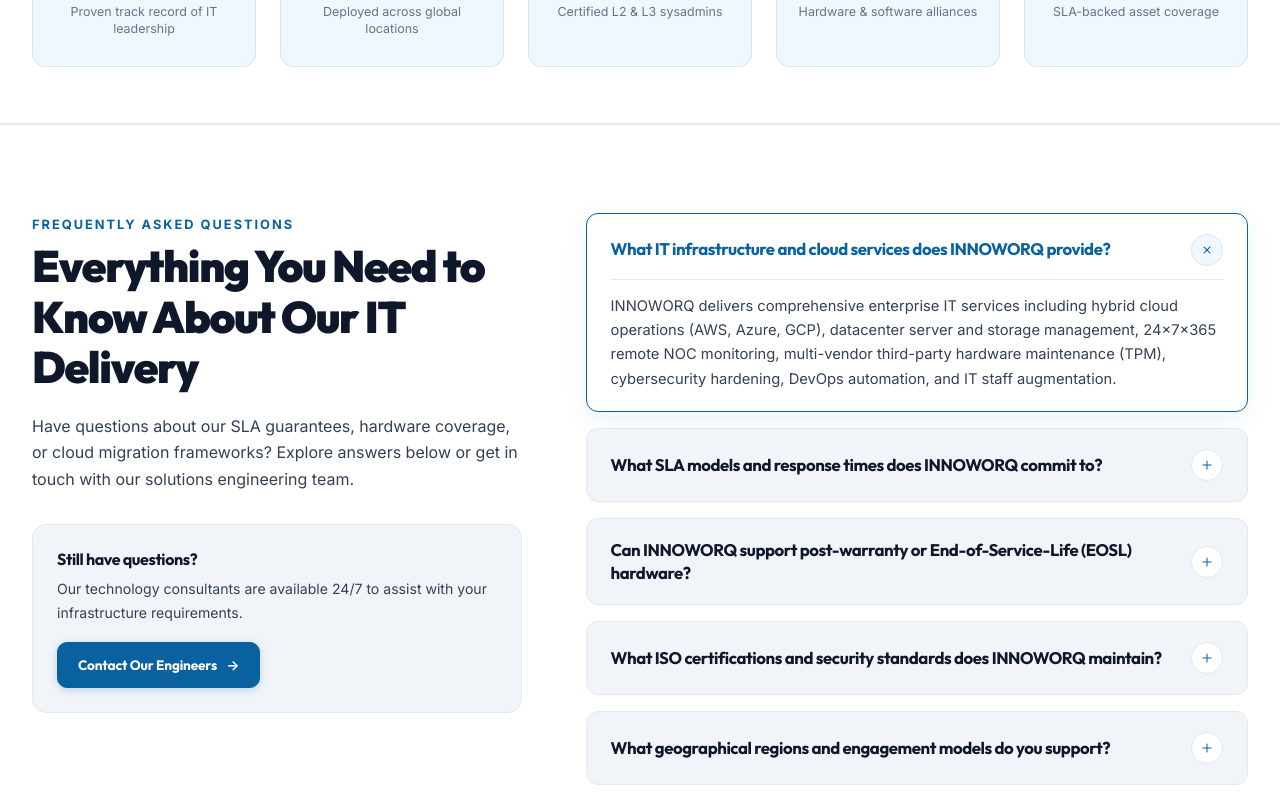
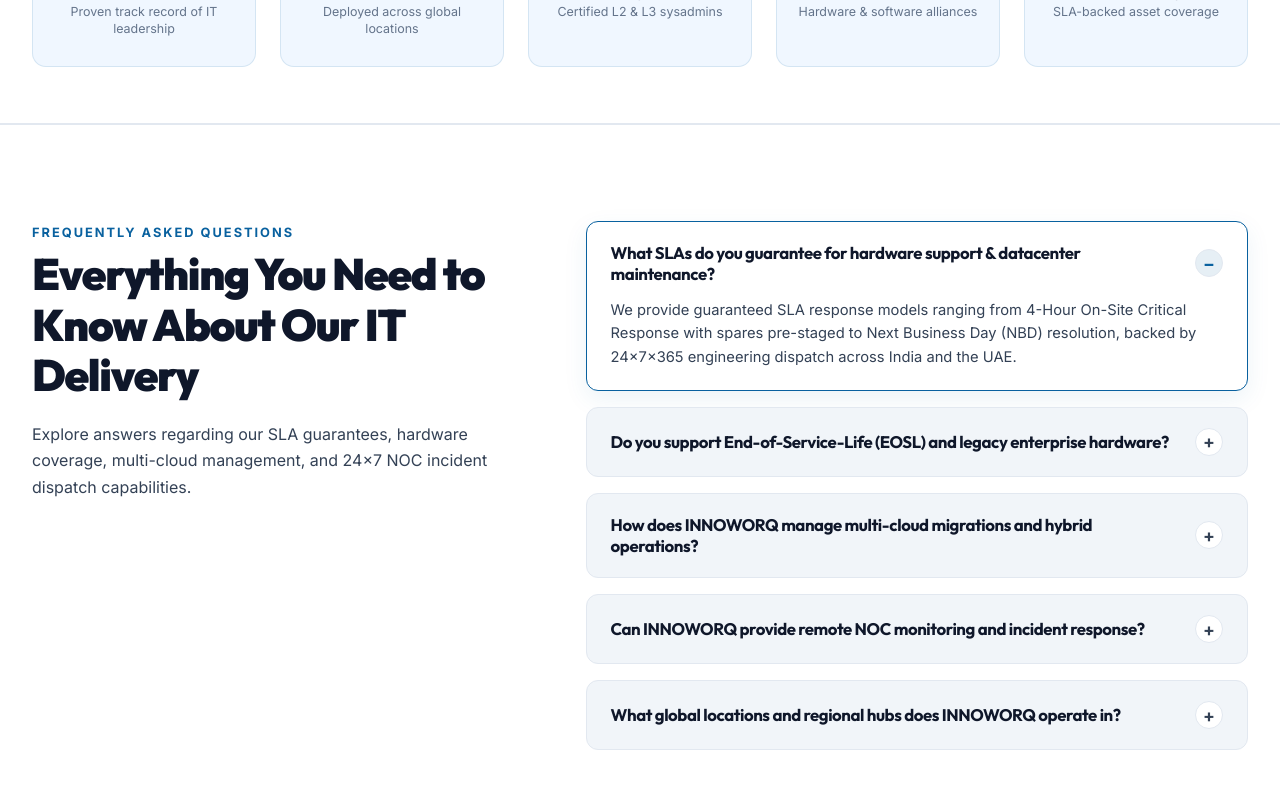
Before and after one commit to Harsh-Jain-10/innowork, a React (Vite) app in the folder client/: page / in a window 1280 px wide. Shown: the part 2560-3360 px from the top of the page. Built offline with nearby package versions, Linux system fonts and the light colour scheme.

Commit message:
feat: remove Contact Our Engineers button from Home FAQ section and fix notification center close button position & background scroll lock

```diff
--- a/client/src/components/HomeFaqSection.jsx
+++ b/client/src/components/HomeFaqSection.jsx
@@ -1,49 +1,48 @@
 import React, { useState } from 'react';
-import { motion, AnimatePresence } from 'framer-motion';
 import ScrollReveal from './ScrollReveal';
 
 const HOME_FAQS = [
   {
-    q: "What IT infrastructure and cloud services does INNOWORQ provide?",
-    a: "INNOWORQ delivers comprehensive enterprise IT services including hybrid cloud operations (AWS, Azure, GCP), datacenter server and storage management, 24×7×365 remote NOC monitoring, multi-vendor third-party hardware maintenance (TPM), cybersecurity hardening, DevOps automation, and IT staff augmentation."
+    q: 'What SLAs do you guarantee for hardware support & datacenter maintenance?',
+    a: 'We provide guaranteed SLA response models ranging from 4-Hour On-Site Critical Response with spares pre-staged to Next Business Day (NBD) resolution, backed by 24×7×365 engineering dispatch across India and the UAE.'
   },
   {
-    q: "What SLA models and response times does INNOWORQ commit to?",
-    a: "We operate under legally binding, tiered SLA frameworks (P1 Critical, P2 Major, P3 Standard) with guaranteed response and resolution commitments. Our 24×7×365 Network Operations Centers (NOC) continuously monitor system telemetry to resolve incidents proactively."
+    q: 'Do you support End-of-Service-Life (EOSL) and legacy enterprise hardware?',
+    a: 'Yes. Our Third-Party Maintenance (TPM) services extend the operational lifecycle of legacy servers, storage arrays, and network switches well beyond OEM End-of-Support dates, delivering up to 60% cost savings compared to OEM support renewals.'
   },
   {
-    q: "Can INNOWORQ support post-warranty or End-of-Service-Life (EOSL) hardware?",
-    a: "Yes. Our Third-Party Maintenance (TPM) programs provide OEM-equivalent SLA coverage for post-warranty and EOSL server racks, SAN/NAS storage arrays, and network switches from leading vendors like HPE, Dell, Cisco, IBM, NetApp, and Nutanix—reducing IT maintenance costs by up to 40-50%."
+    q: 'How does INNOWORQ manage multi-cloud migrations and hybrid operations?',
+    a: 'We architect and execute zero-downtime workload migrations across AWS, Azure, GCP, and private on-premises hypervisors. Our Hybrid Cloud Operations (HCO) framework includes continuous cost optimization, automated security policy enforcement, and 24/7 monitoring.'
   },
   {
-    q: "What ISO certifications and security standards does INNOWORQ maintain?",
-    a: "INNOWORQ is fully certified under four international standards: ISO 9001:2015 (Quality Management), ISO/IEC 27001:2022 (Information Security Management), ISO 20000-1:2018 (IT Service Management), and ISO 45001:2018 (Occupational Health & Safety)."
+    q: 'Can INNOWORQ provide remote NOC monitoring and incident response?',
+    a: 'Our 24×7 Network Operations Center (NOC) continuously monitors network telemetry, packet drop rates, server health, and syslog alerts. Incidents are triaged within 15 minutes by certified Level 2 and Level 3 engineers.'
   },
   {
-    q: "What geographical regions and engagement models do you support?",
-    a: "We support enterprise clients globally with primary command hubs in India and Dubai (UAE). Engagement models include fully managed IT outsourcing, co-managed hybrid operations, project-based cloud migrations, and on-demand deployment of certified L1, L2, and L3 engineers."
+    q: 'What global locations and regional hubs does INNOWORQ operate in?',
+    a: 'We support enterprise clients globally with primary command hubs in India and Dubai (UAE). Engagement models include fully managed IT outsourcing, co-managed hybrid operations, project-based cloud migrations, and on-demand deployment of certified L1, L2, and L3 engineers.'
   }
 ];
 
 export default function HomeFaqSection() {
   const [openIndex, setOpenIndex] = useState(0);
 
-  const toggleFaq = (index) => {
-    setOpenIndex(openIndex === index ? null : index);
+  const toggleFaq = (idx) => {
+    setOpenIndex(openIndex === idx ? null : idx);
   };
 
   return (
     <section
       style={{
-        padding: '5.5rem 0',
+        padding: '6rem 0',
         backgroundColor: '#ffffff',
-        borderTop: '1px solid var(--border-light)',
-        borderBottom: '1px solid var(--border-light)'
+        borderTop: '1px solid var(--border-light)'
       }}
-      id="faq-section"
+      id="home-faq-section"
     >
       <div className="container">
 
+        {/* FAQ Split Layout */}
         <div
           style={{
             display: 'grid',
@@ -53,9 +52,9 @@
           }}
           className="faq-split-layout"
         >
-          {/* Left Column: Heading & Contact CTA */}
+          {/* Left Column: Heading & Description (Sticky-Aligned) */}
           <ScrollReveal variant="fade-up">
-            <div>
+            <div style={{ position: 'sticky', top: '120px' }}>
               <span
                 style={{
                   color: 'var(--brand-blue)',
@@ -86,39 +85,15 @@
                   color: 'var(--text-light-secondary)',
                   lineHeight: '1.65',
                   fontSize: '1rem',
-                  marginBottom: '2rem'
+                  margin: 0
                 }}
               >
-                Have questions about our SLA guarantees, hardware coverage, or cloud migration frameworks? Explore answers below or get in touch with our solutions engineering team.
+                Explore answers regarding our SLA guarantees, hardware coverage, multi-cloud management, and 24×7 NOC incident dispatch capabilities.
               </p>
-
-              <div
-                style={{
-                  backgroundColor: 'var(--bg-surface-secondary)',
-                  borderRadius: '14px',
-                  padding: '1.5rem',
-                  border: '1px solid var(--border-light)'
-                }}
-              >
-                <h4 style={{ fontSize: '1rem', fontWeight: 700, marginBottom: '0.4rem', color: 'var(--text-light-primary)' }}>
-                  Still have questions?
-                </h4>
-                <p style={{ fontSize: '0.88rem', color: 'var(--text-light-secondary)', marginBottom: '1rem' }}>
-                  Our technology consultants are available 24/7 to assist with your infrastructure requirements.
-                </p>
-                <a
-                  href="mailto:sales@innoworq.com"
-                  className="btn btn-primary"
-                  style={{ fontSize: '0.85rem', padding: '0.65rem 1.25rem' }}
-                >
-                  <span>Contact Our Engineers</span>
-                  <span>→</span>
-                </a>
-              </div>
             </div>
           </ScrollReveal>
 
-          {/* Right Column: Accordion List (Brights.io style) */}
+          {/* Right Column: Accordion List */}
           <div style={{ display: 'flex', flexDirection: 'column', gap: '1rem' }}>
             {HOME_FAQS.map((faq, idx) => {
               const isOpen = openIndex === idx;
@@ -138,68 +113,44 @@
                   >
                     {/* Header Row */}
                     <div style={{ display: 'flex', alignItems: 'center', justifyContent: 'space-between', gap: '1rem' }}>
-                      <h3
-                        style={{
-                          fontSize: '1.05rem',
-                          fontWeight: 700,
-                          color: isOpen ? 'var(--brand-blue)' : 'var(--text-light-primary)',
-                          margin: 0,
-                          lineHeight: 1.35,
-                          transition: 'color 0.2s ease'
-                        }}
-                      >
+                      <h3 style={{ fontSize: '1.05rem', fontWeight: 700, color: 'var(--text-light-primary)', margin: 0 }}>
                         {faq.q}
                       </h3>
-
-                      <motion.div
-                        animate={{ rotate: isOpen ? 45 : 0 }}
-                        transition={{ duration: 0.25 }}
+                      <span
                         style={{
-                          width: '32px',
-                          height: '32px',
+                          width: '28px',
+                          height: '28px',
                           borderRadius: '50%',
-                          backgroundColor: isOpen ? 'var(--brand-blue-light)' : '#ffffff',
-                          color: 'var(--brand-blue)',
+                          backgroundColor: isOpen ? 'rgba(9, 97, 159, 0.1)' : '#ffffff',
+                          color: isOpen ? 'var(--brand-blue)' : 'var(--text-light-secondary)',
                           display: 'flex',
                           alignItems: 'center',
                           justifyContent: 'center',
+                          fontWeight: 700,
+                          fontSize: '1.1rem',
                           flexShrink: 0,
-                          border: '1px solid var(--border-light)'
+                          border: '1px solid var(--border-light)',
+                          transition: 'all 0.25s ease'
                         }}
                       >
-                        <svg width="14" height="14" viewBox="0 0 24 24" fill="none" stroke="currentColor" strokeWidth="2.5" strokeLinecap="round" strokeLinejoin="round">
-                          <line x1="12" y1="5" x2="12" y2="19" />
-                          <line x1="5" y1="12" x2="19" y2="12" />
-                        </svg>
-                      </motion.div>
+                        {isOpen ? '−' : '+'}
+                      </span>
                     </div>
 
-                    {/* Answer Accordion */}
-                    <AnimatePresence>
+                    {/* Expandable Body */}
                     {isOpen && (
-                        <motion.div
-                          initial={{ opacity: 0, height: 0 }}
-                          animate={{ opacity: 1, height: 'auto' }}
-                          exit={{ opacity: 0, height: 0 }}
-                          transition={{ duration: 0.3, ease: [0.16, 1, 0.3, 1] }}
-                          style={{ overflow: 'hidden' }}
-                        >
                       <p
                         style={{
                           marginTop: '0.85rem',
-                              paddingTop: '0.85rem',
-                              borderTop: '1px solid var(--border-light)',
+                          color: 'var(--text-light-secondary)',
+                          lineHeight: '1.6',
                           fontSize: '0.92rem',
-                              color: 'var(--text-light-secondary)',
-                              lineHeight: '1.65',
                           marginBottom: 0
                         }}
                       >
                         {faq.a}
                       </p>
-                        </motion.div>
                     )}
-                    </AnimatePresence>
                   </div>
                 </ScrollReveal>
               );
@@ -209,15 +160,6 @@
         </div>
 
       </div>
-
-      <style>{`
-        @media (max-width: 900px) {
-          .faq-split-layout {
-            grid-template-columns: 1fr !important;
-            gap: 2.5rem !important;
-          }
-        }
-      `}</style>
     </section>
   );
 }
```
Also changed, not shown: client/src/components/AnnouncementCenter.jsx (+31 -24 lines). Lines whose indentation alone changed are shown as unchanged.
